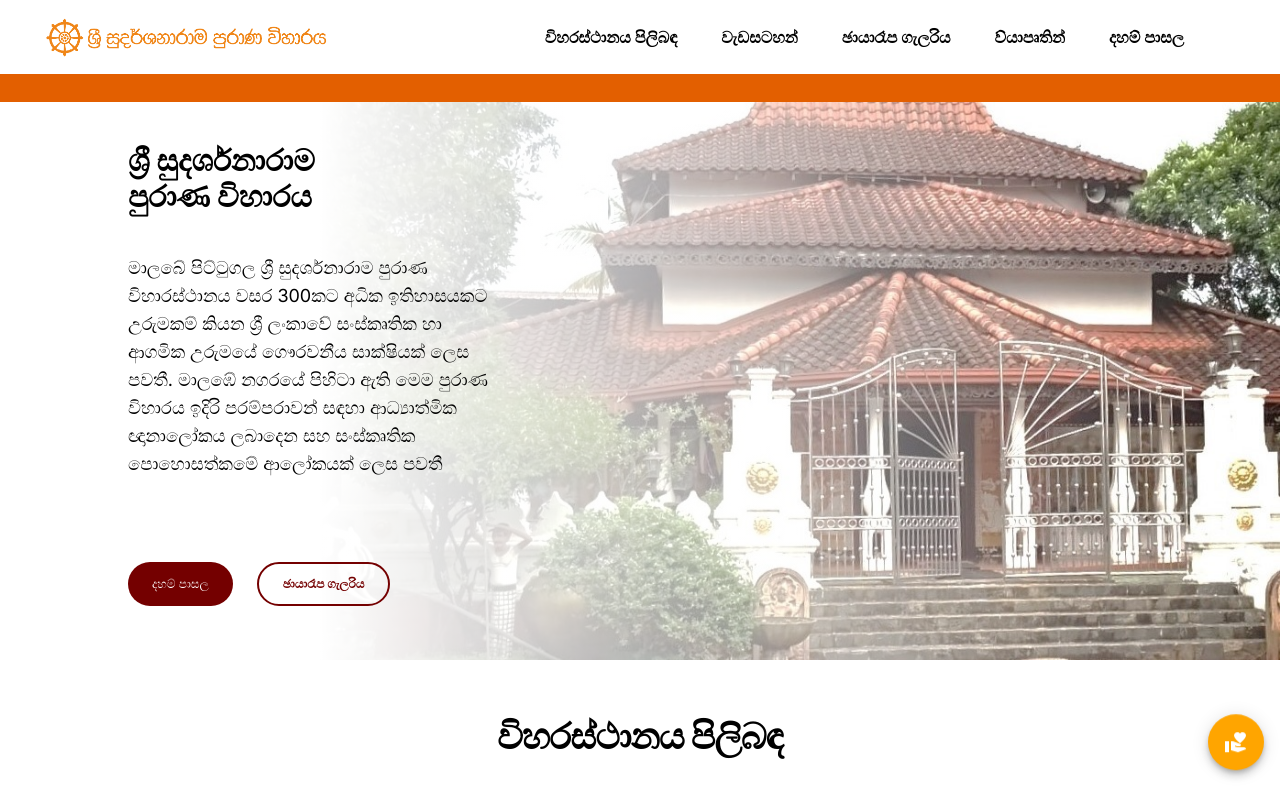
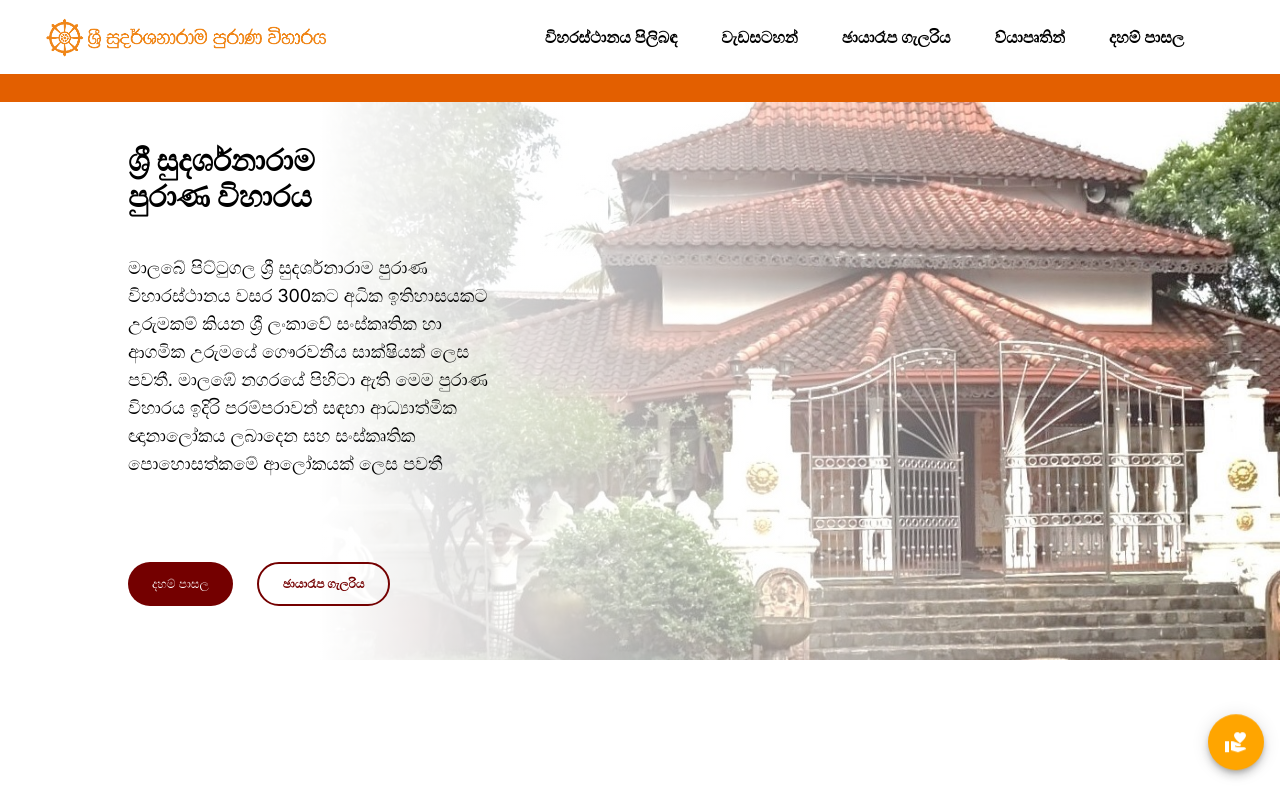
Before and after one commit to ms-club-sliit/pittugala-temple-web, a Next.js app: page / in a window 1280 px wide. Shown: the top 800 px of the page. Built offline with nearby package versions, Linux system fonts and the light colour scheme.

Commit message:
Discovery Issue progress

```diff
--- a/src/components/landingPage/discover/Discover.jsx
+++ b/src/components/landingPage/discover/Discover.jsx
@@ -10,7 +10,7 @@ export default function Discover() {
   }
 
   return (
-    <div className="bg-white text-black">
+    <div className="bg-white text-black sm:min-h-[40vh] md:min-h-[45vh] xl:min-h-[95vh]">
       <marquee
         hspace="0"
         className="invisible xl:visible bg-[#E35F00] h-7 text-white align-middle"
@@ -22,7 +22,7 @@ export default function Discover() {
           className="w-9/12"
           src="./static/templeImage.jpg"
           alt="discover image"
-          // loading='lazy'
+          loading='lazy'
           onLoadingComplete={load}
         />
         <div className="absolute inset-0 bg-gradient-to-r from-white from-25% to-transparent"></div>
@@ -31,7 +31,7 @@ export default function Discover() {
           <h1 className="text-sm xl:text-3xl my-2 xl:my-10 font-bold text-black text-black">
             ශ්‍රී සුදර්ශනාරාම <br />පුරාණ විහාරය
           </h1>
-          <p className=" hidden sm:flex  text-xs xl:text-lg w-1/2">
+          <p className=" hidden sm:flex text-xs xl:text-lg w-1/2">
             මාලබේ පිට්ටුගල ශ්‍රී සුදර්ශනාරාම පුරාණ විහාරස්ථානය වසර 300කට අධික
             ඉතිහාසයකට උරුමකම් කියන ශ්‍රී ලංකාවේ සංස්කෘතික හා ආගමික උරුමයේ
             ගෞරවනීය සාක්ෂියක් ලෙස පවතී. මාලඹේ නගරයේ පිහිටා ඇති මෙම පුරාණ විහාරය
```
